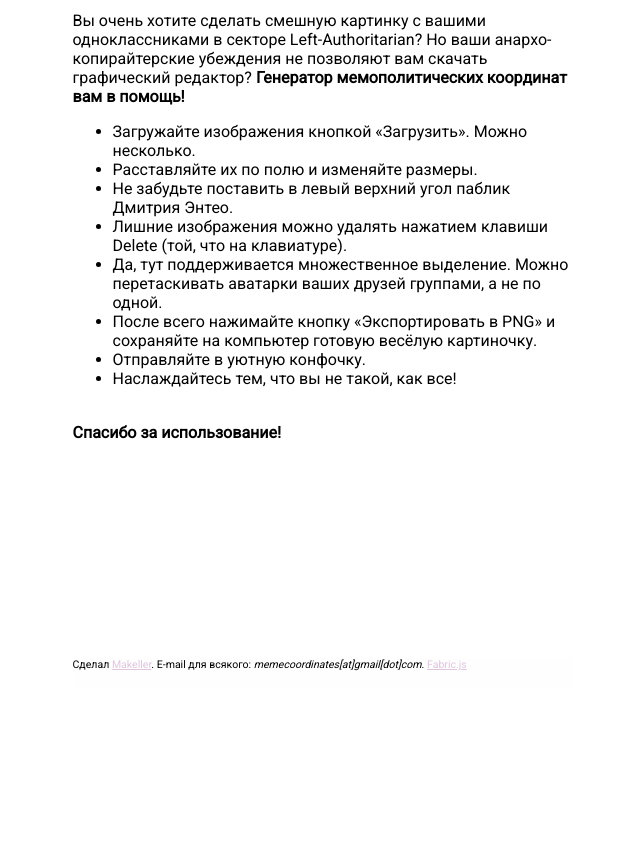
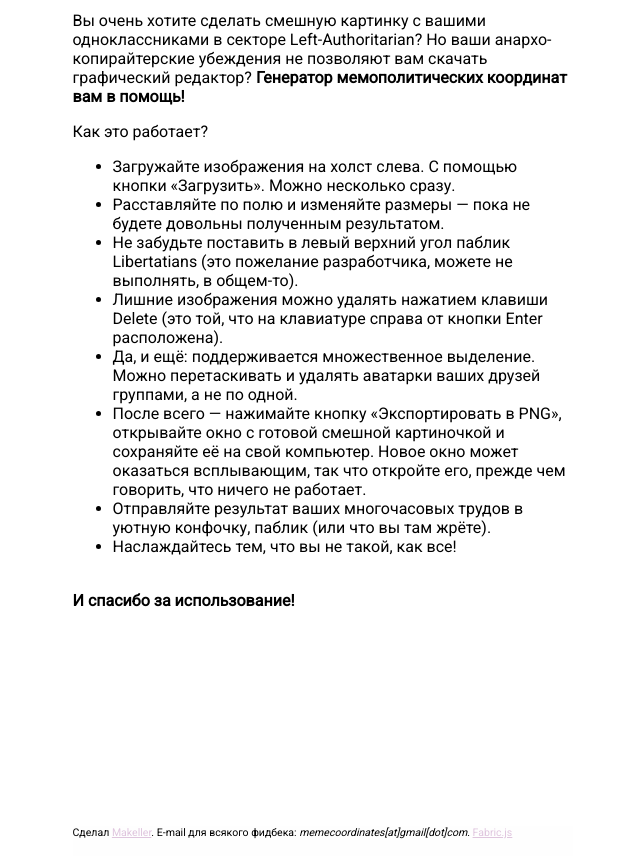
Before and after one commit to memecoordinates/memecoordinates.github.io, a plain HTML site: page index.html in a window 1280 px wide. Shown: the part 1080-1944 px from the top of the page, without its empty margins (315-955 px from the left). Before the commit the page ends 1776 px from the top, so only its background shows below. Drawn offline with nearby package versions, Linux system fonts and the light colour scheme.

Commit message:
инструкция расширена

```diff
--- a/index.html
+++ b/index.html
@@ -13,13 +13,13 @@
 	<div class="menu">
 		<h1>Генератор мемных координат</h1>
 		<p>Вы очень хотите сделать смешную картинку с вашими одноклассниками в секторе Left-Authoritarian? Но ваши анархо-копирайтерские убеждения не позволяют вам скачать графический редактор? <strong>Генератор мемополитических координат вам в помощь! </strong></p>
-		<p><ul><li>Загружайте изображения кнопкой «Загрузить». Можно несколько.<br><li> Расставляйте их по полю и изменяйте размеры.<br><li> Не забудьте поставить в левый верхний угол паблик Дмитрия Энтео.<br><li> Лишние изображения можно удалять нажатием клавиши Delete (той, что на клавиатуре).<br><li> Да, тут поддерживается множественное выделение. Можно перетаскивать аватарки ваших друзей группами, а не по одной.<br><li> После всего нажимайте кнопку «Экспортировать в PNG» и сохраняйте на компьютер готовую весёлую картиночку.<br><li> Отправляйте в уютную конфочку.<br><li> Наслаждайтесь тем, что вы не такой, как все!</ul><br> <strong>Спасибо за использование!</strong></p>
+		<p>Как это работает?<ul><li>Загружайте изображения на холст слева. С помощью кнопки «Загрузить». Можно несколько сразу.<br><li> Расставляйте по полю и изменяйте размеры — пока не будете довольны полученным результатом.<br><li> Не забудьте поставить в левый верхний угол паблик Libertatians (это пожелание разработчика, можете не выполнять, в общем-то).<br><li> Лишние изображения можно удалять нажатием клавиши Delete (это той, что на клавиатуре справа от кнопки Enter расположена).<br><li> Да, и ещё: поддерживается множественное выделение. Можно перетаскивать и удалять аватарки ваших друзей группами, а не по одной.<br><li> После всего — нажимайте кнопку «Экспортировать в PNG», открывайте окно с готовой смешной картиночкой и сохраняйте её на свой компьютер. Новое окно может оказаться всплывающим, так что откройте его, прежде чем говорить, что ничего не работает.<br><li> Отправляйте результат ваших многочасовых трудов в уютную конфочку, паблик (или что вы там жрёте).<br><li> Наслаждайтесь тем, что вы не такой, как все!</ul><br> <strong>И спасибо за использование!</strong></p>
 		<div class="buttons">
-		<input multiple type="file" id="file"><label for="file">Загрузить</label><input class="export" id ="export" type="button" value="Экспорт в PNG"></div>
+		<input multiple type="file" id="file"><label for="file">Загрузить</label><input class="export" id="export" type="button" value="Экспорт в PNG"></div>
 		<div class="donate">
 		</div>
 		<div class="ads"></div>
-		<div class="copyright">Сделал <a href="http://vk.com/jmakeller">Makeller</a>. E-mail для всякого: <em>memecoordinates[at]gmail[dot]com</em>. <a href="http://fabricjs.com/">Fabric.js</a></div>
+		<div class="copyright">Сделал <a href="http://vk.com/jmakeller">Makeller</a>. E-mail для всякого фидбека: <em>memecoordinates[at]gmail[dot]com</em>. <a href="http://fabricjs.com/">Fabric.js</a></div>
 	</div>
 <script src="https://ajax.googleapis.com/ajax/libs/jquery/2.1.1/jquery.min.js"></script>
 <script src="js/raphael.min.js"></script>
```
